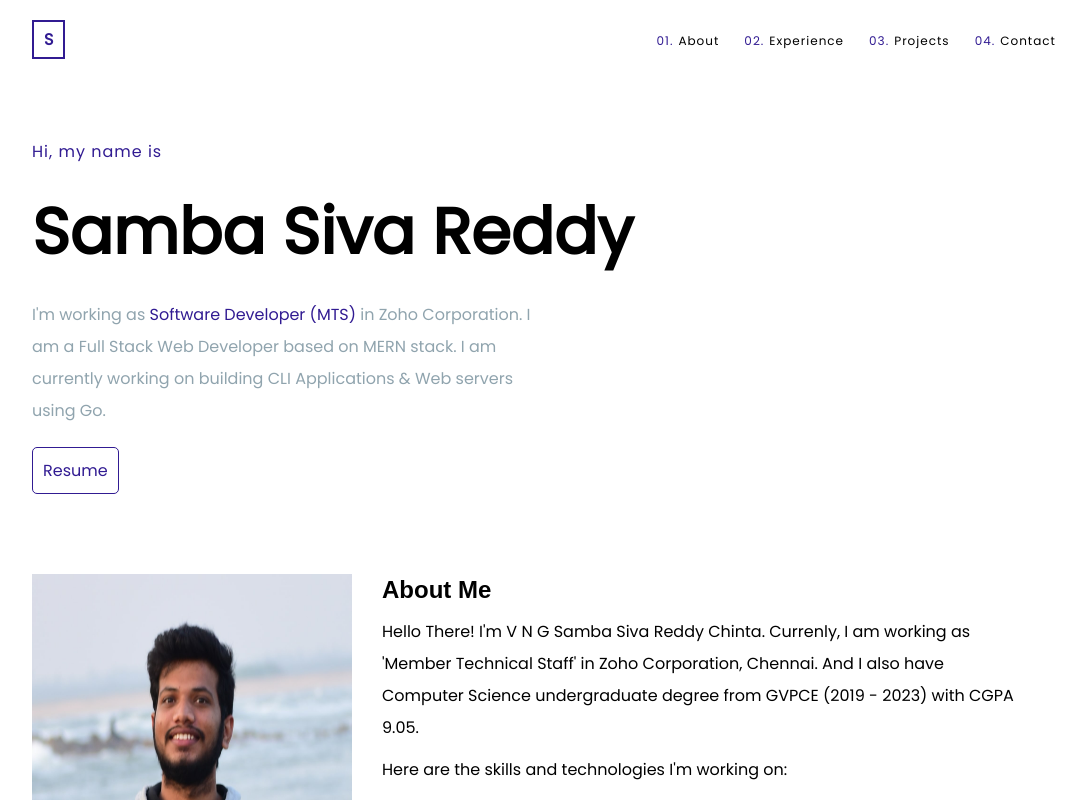
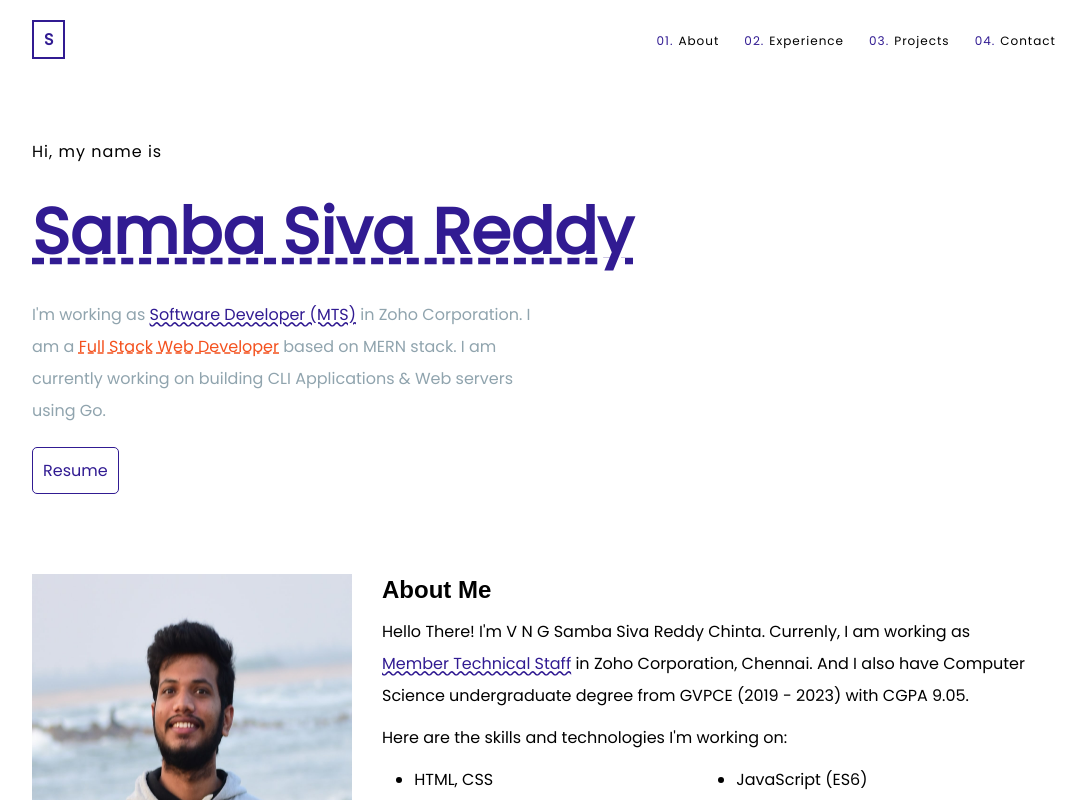
Before and after one commit to sambasivareddy-ch/sambasiva, a React (Create React App) app: page / in a window 1280 px wide. Shown: the top 800 px of the page, without its empty margins (96-1182 px from the left). Built offline with nearby package versions, Linux system fonts and the light colour scheme.

Commit message:
CSS Refactor & Add drive link for Resume

```diff
--- a/src/components/About.js
+++ b/src/components/About.js
@@ -10,10 +10,10 @@ const About = () => {
       <div className={styles["about-wrapper"]}>
         <h2 className={styles["title"]}>About Me</h2>
         <p className={styles["about-me"]}>
-                    Hello There! I'm V N G Samba Siva Reddy Chinta. Currenly, I
-                    am working as 'Member Technical Staff' in Zoho Corporation, Chennai.
-                    And I also have Computer Science undergraduate degree from
-                    GVPCE (2019 - 2023) with CGPA 9.05.
+          Hello There! I'm V N G Samba Siva Reddy Chinta. Currenly, I am working
+          as <span className={styles["highlight"]}>Member Technical Staff</span>{" "}
+          in Zoho Corporation, Chennai. And I also have Computer Science
+          undergraduate degree from GVPCE (2019 - 2023) with CGPA 9.05.
         </p>
         <p className={styles["my-skills"]}>
           Here are the skills and technologies I'm working on:
--- a/src/components/Intro.js
+++ b/src/components/Intro.js
@@ -10,15 +10,20 @@ const Intro = () => {
       <h1 className={styles["my-name"]}>Samba Siva Reddy</h1>
       <p className={styles["intro-me"]}>
         I'm working as{" "}
-                <span className={styles["designation"]}>Software Developer (MTS)</span>{" "}
-                in Zoho Corporation. I am a Full Stack Web Developer based on MERN stack. I am currently working on building CLI Applications & Web servers using Go.
+        <span className={styles["highlight"]}>Software Developer (MTS)</span> in
+        Zoho Corporation. I am a{" "}
+        <span className={styles["dashed-highlight"]}>
+          Full Stack Web Developer
+        </span>{" "}
+        based on MERN stack. I am currently working on building CLI Applications
+        & Web servers using Go.
         <br />
       </p>
       <a
-                href={resume}
+        href="https://drive.google.com/file/d/1NBU-rR74c9QTxOnF5u5cRcAZNQYeIBpS/view?usp=drive_link"
         alt="resume"
-                download={true}
         className={styles["resume-link"]}
+        target="_blank"
       >
         Resume
       </a>
--- a/src/styles/page.module.css
+++ b/src/styles/page.module.css
@@ -7,12 +7,13 @@
 }
 
 .welcome-msg {
-    color: #311b92;
   letter-spacing: 1px;
 }
 
 .my-name {
+  color: #311b92;
   font-size: 4em;
+  text-decoration: underline dashed #311b92;
 }
 
 /* .my-name::after {
@@ -32,7 +33,7 @@
 
 .resume-link:hover {
   background-color: #311b92;
-    color: #000000;
+  color: #fff;
 }
 
 @keyframes blink-animation {
@@ -52,8 +53,14 @@
   font-size: 1em;
 }
 
-.designation {
+.highlight {
   color: #311b92;
+  text-decoration: underline wavy #311b92;
+}
+
+.dashed-highlight {
+  color: #f4511e;
+  text-decoration: underline dashed #f4511e;
 }
 
 .about-div__wrapper {
@@ -218,7 +225,7 @@
   margin: 10px auto;
 }
 
-.project-footer ul{
+.project-footer ul {
   list-style: none;
   display: flex;
   flex-wrap: wrap;
@@ -226,7 +233,7 @@
 
 .project-footer ul li {
   width: 50px;
-    background-color:#e3f2fd;
+  background-color: #e3f2fd;
   padding: 5px;
   border-radius: 5px;
   margin: 5px;
@@ -274,7 +281,7 @@
 
 .email-link:hover {
   background-color: #311b92;
-    color: #FFF;
+  color: #fff;
 }
 
 .attribution {
@@ -293,10 +300,10 @@
   border: solid 1px #311b92;
   padding: 15px;
   border-radius: 5px;
-    background-color: #FFF;
+  background-color: #fff;
 }
 
-.view-more__btn a{
+.view-more__btn a {
   text-decoration: none;
   color: #311b92;
 }
@@ -306,7 +313,7 @@
 }
 
 .view-more__btn:hover a {
-    color: #FFFFFF;
+  color: #ffffff;
   background-color: transparent;
 }
 
@@ -341,7 +348,8 @@
   .intro-me {
     width: 95%;
   }
-    .experience-wrapper, .projects-wrapper {
+  .experience-wrapper,
+  .projects-wrapper {
     width: 90%;
   }
 
@@ -350,7 +358,7 @@
   }
 }
 
-@media screen and (min-width: 200px) and (max-width: 828px){
+@media screen and (min-width: 200px) and (max-width: 828px) {
   .pro-wrapper {
     width: 100%;
     height: 350px;
@@ -359,7 +367,7 @@
   .edu-wrapper table {
     overflow-x: scroll;
   }
-    .title::after{
+  .title::after {
     width: 100px;
   }
   .pro-wrapper {
@@ -413,7 +421,7 @@
   }
 }
 
-@media screen and (min-width: 829px) and (max-width: 1015px){
+@media screen and (min-width: 829px) and (max-width: 1015px) {
   .pro-wrapper {
     width: 100%;
   }
```
Also changed, not shown: 1 other file (tests, documents, lock files or other folders). Lines whose indentation alone changed are shown as unchanged.
